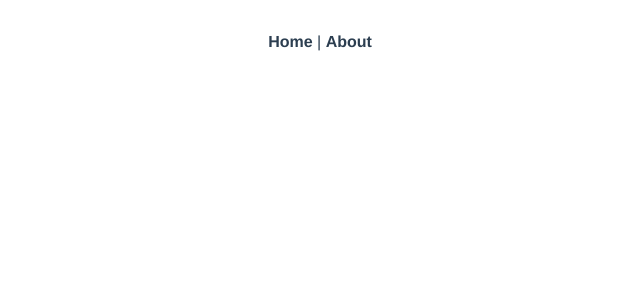
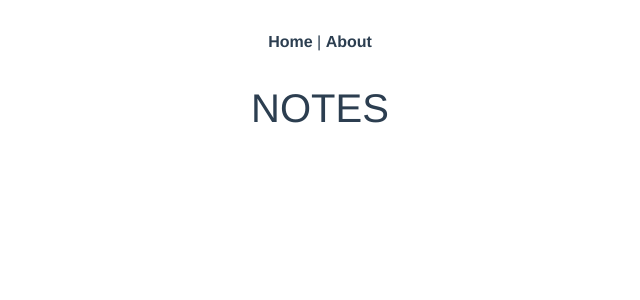
Before and after one commit to braisv/app-mevn-front, a Vue app: page /notes in a window 1280 px wide. Shown: the top 300 px of the page, without its empty margins (320-960 px from the left). Built offline with nearby package versions, Linux system fonts and the light colour scheme.

Commit message:
added notes route&view

```diff
--- a/src/router/index.js
+++ b/src/router/index.js
@@ -13,10 +13,17 @@ Vue.use(VueRouter)
   {
     path: '/about',
     name: 'About',
-    // route level code-splitting
-    // this generates a separate chunk (about.[hash].js) for this route
-    // which is lazy-loaded when the route is visited.
-    component: () => import(/* webpackChunkName: "about" */ '../views/About.vue')
+    component: () => import('../views/About.vue')
+  },
+  {
+    path: '/about',
+    name: 'About',
+    component: () => import('../views/About.vue')
+  },
+  {
+    path: '/notes',
+    name: 'Notes',
+    component: () => import('../views/Notes.vue')
   }
 ]
 
--- /dev/null
+++ b/src/views/Notes.vue
@@ -0,0 +1,5 @@
+<template>
+    <div>
+        <h1>NOTES</h1>
+    </div>
+</template>
```
